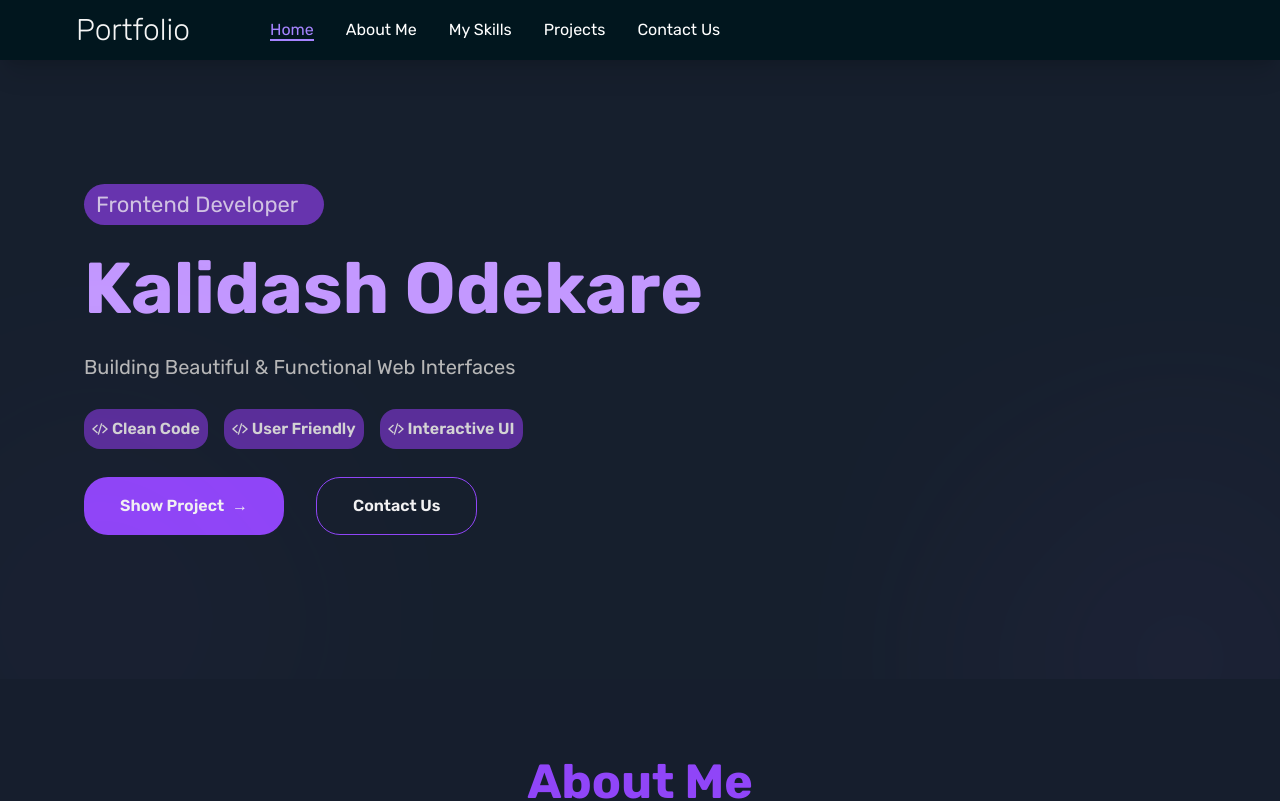
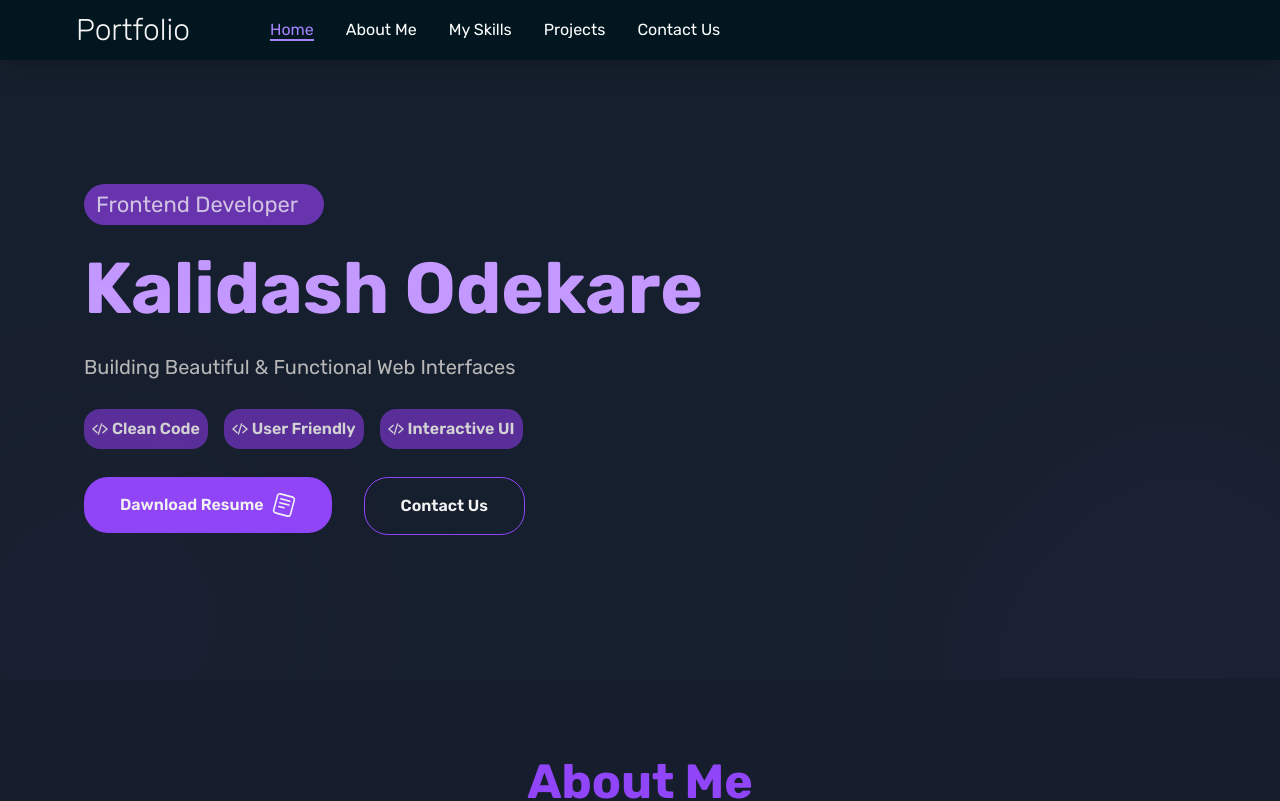
Before and after one commit to kalidashodekare14/Portfolio, a Next.js app: page / in a window 1280 px wide. Shown: the top 801 px of the page. Built offline with nearby package versions, Linux system fonts and the light colour scheme.

Commit message:
Resume dawnload button update

```diff
--- a/components/HeroSection1.tsx
+++ b/components/HeroSection1.tsx
@@ -1,6 +1,9 @@
 "use client"
 import { motion } from "motion/react"
+import { ins } from "motion/react-client";
+import Link from "next/link";
 import { IoCodeSlashSharp } from "react-icons/io5";
+import { SiReaddotcv } from "react-icons/si";
 
 
 const HeroSection1 = () => {
@@ -54,6 +57,7 @@ const HeroSection1 = () => {
                         </motion.div>
                     </div>
                     <div className='flex flex-col lg:flex-row gap-4'>
+                        <Link href="/resume.pdf" target="_blank" rel="noopener noreferrer">
                             <motion.button
                                 whileHover={{
                                     scale: 1.05,
@@ -66,18 +70,19 @@ const HeroSection1 = () => {
                                 // bg-violet-600
                                 // bg-[#7209b7]
                                 // latest: #9045F8
-                            className='bg-[#9045F8] px-9 py-4 rounded-3xl font-semibold cursor-pointer text-[#f3f3f3]'>
-                            <span>Show Project</span>
+                                className='flex items-center bg-[#9045F8] px-9 py-4 rounded-3xl font-semibold cursor-pointer text-[#f3f3f3]'>
+                                <span>Dawnload Resume</span>
                                 <motion.span
                                     initial={{ x: 0 }}
-                                whileHover={{
-                                    x: 5
-                                }}
                                     transition={{
                                         duration: 0.5,
                                     }}
-                                className='ml-2' >→</motion.span>
+                                    className='ml-2 text-2xl' >
+                                    <SiReaddotcv />
+                                </motion.span>
                             </motion.button>
+                        </Link>
+
                         <motion.button
                             whileHover={{
                                 scale: 1.05,
```
Also changed, not shown: 1 other file (tests, documents, lock files or other folders). Lines whose indentation alone changed are shown as unchanged.
